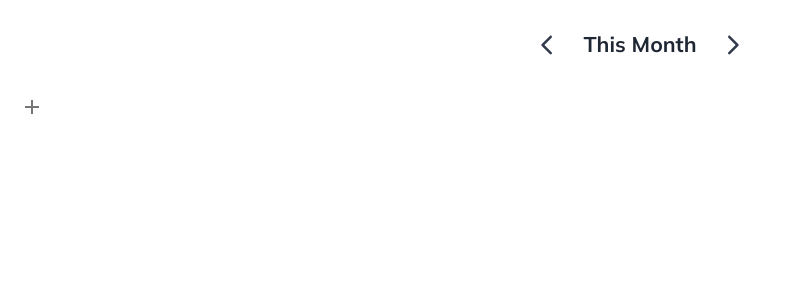
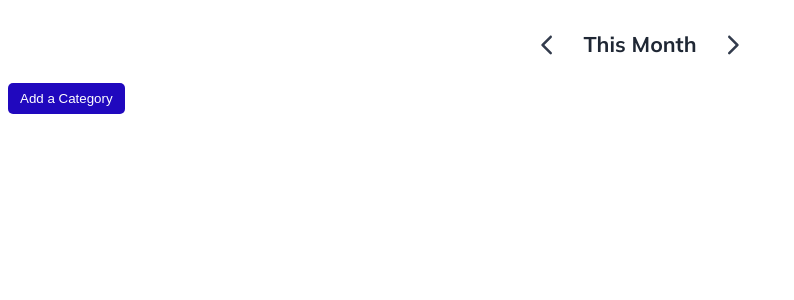
Before and after one commit to metalFrenzy/expenses-web, a React (Vite) app: page / in a window 1280 px wide. Shown: the top 300 px of the page, without its empty margins (0-794 px from the left). Built offline with nearby package versions, Linux system fonts and the light colour scheme.

Commit message:
feat(ui): add styling to the button

```diff
--- a/src/components/add-category-button/add-category-button.scss
+++ b/src/components/add-category-button/add-category-button.scss
@@ -0,0 +1,15 @@
+.add-category-button {
+  border: none;
+  border-radius: 5px;
+  background-color: #2008be;
+  padding: 8px 12px;
+  color: #fff;
+  cursor: pointer;
+  transition: background-color 0.3s, transform 0.3s ease-in-out;
+  margin-bottom: 1rem;
+}
+
+.add-category-button:hover {
+  background-color: #3117d7;
+  transform: scale(1.05);
+}
--- a/src/components/add-category-button/add-category-button.tsx
+++ b/src/components/add-category-button/add-category-button.tsx
@@ -1,8 +1,7 @@
 /* eslint-disable @typescript-eslint/no-explicit-any */
 import { useState } from 'react';
-import { IconButton } from '@mui/material';
-import AddIcon from '@mui/icons-material/Add';
 import ExpenseCategory from '../expense-category';
+import './add-category-button.scss';
 
 
 function AddCategoryButton() {
@@ -10,11 +9,11 @@ function AddCategoryButton() {
 
     const catgory = [
         {
-          id: "1",
-          name: "Food & Drinks",
-          amount: "1500EGP",
+            id: "1",
+            name: "Food & Drinks",
+            amount: "1500EGP",
         }
-      ]
+    ]
 
     const handleAddCategory = () => {
         setCategories([...categories, {}]); // Add a new item (can be empty) to the array
@@ -22,15 +21,10 @@ function AddCategoryButton() {
 
     return (
         <>
-            <IconButton
-                aria-label="Add a Category"
-                size="large"
-                onClick={handleAddCategory}
-            >
-                <AddIcon />
-            </IconButton>
+            <button
+                className='add-category-button' onClick={handleAddCategory}> Add a Category </button>
             <div>
-                {categories.map((_:string, index:number) => (
+                {categories.map((_: string, index: number) => (
                     <ExpenseCategory key={index} category={catgory[0]} />
                 ))}
             </div>
```
